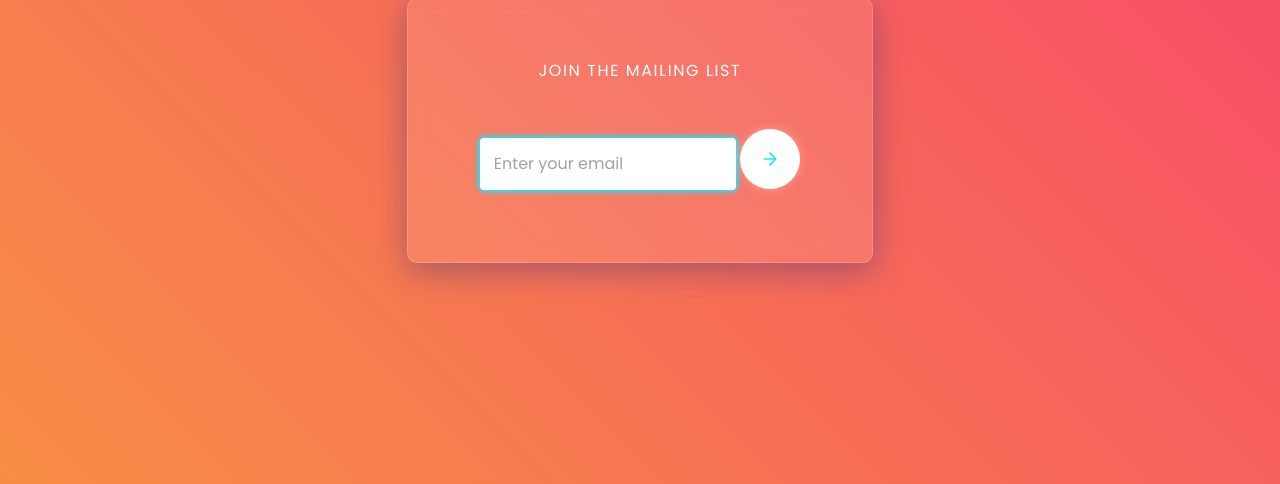
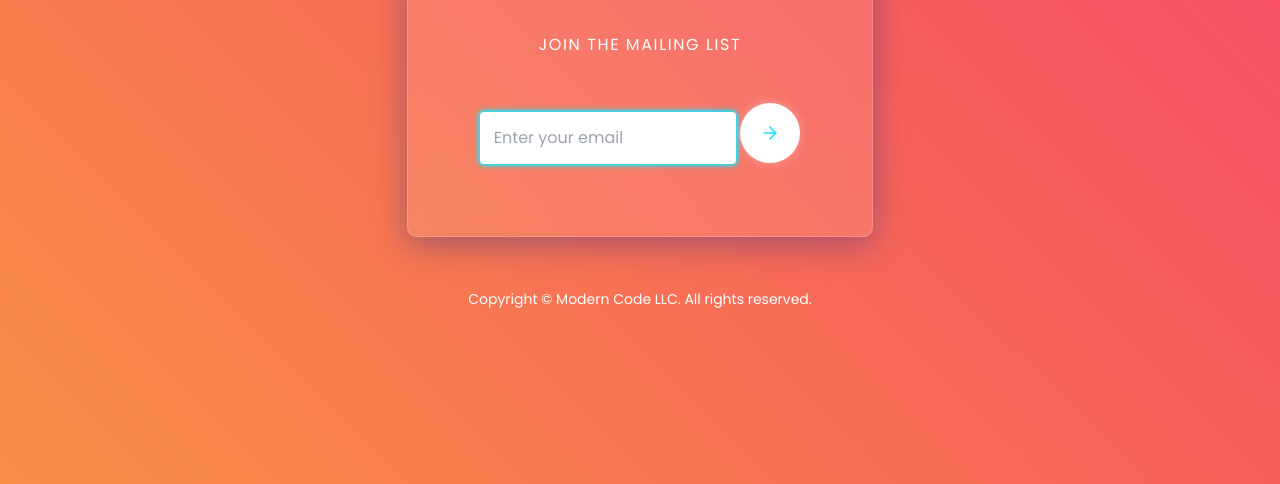
Before and after one commit to jakemccuistion/placeholder, a plain HTML site: page index.html in a window 1280 px wide. Shown: the part 316-800 px from the top of the page. Drawn offline with nearby package versions, Linux system fonts and the light colour scheme.

Commit message:
Update index.html

```diff
--- a/index.html
+++ b/index.html
@@ -91,7 +91,7 @@
         }
     </style>
 </head>
-<body class="min-h-screen flex items-center justify-center">
+<body class="min-h-screen flex flex-col items-center justify-center">
     <div class="text-center p-5">
         <h1 class="text-6xl font-bold mb-8 glass-text" style="font-family: 'Poppins', sans-serif; font-weight: 700; text-transform: uppercase; letter-spacing: 2px;">Modern Code</h1>
         <div class="glass-effect">
@@ -106,7 +106,7 @@
             </div>
         </div>
     </div>
-
+    <small class="text-white text-sm mt-8">Copyright &copy; Modern Code LLC. All rights reserved.</small>
     <script>
         function submitEmail() {
             const email = document.getElementById('email').value;
```
